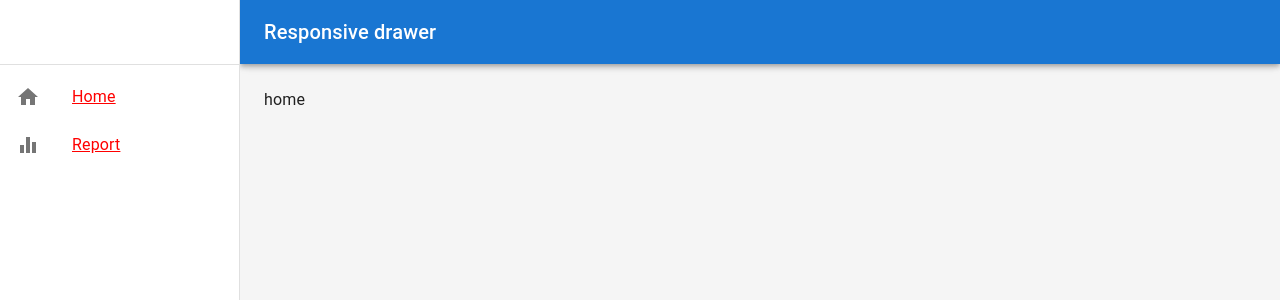
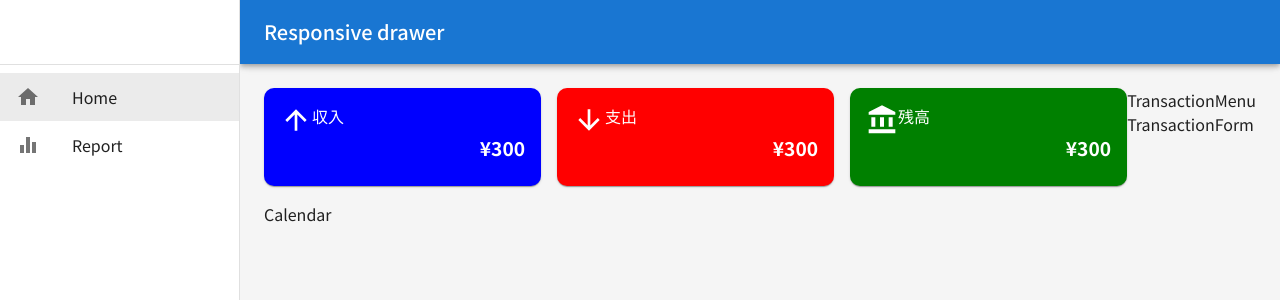
Before and after one commit to nishi240masa/account-book, a React (Create React App) app: page / in a window 1280 px wide. Shown: the top 300 px of the page. Built offline with nearby package versions, Linux system fonts and the light colour scheme.

Commit message:
Add new components and styles

```diff
--- a/public/index.html
+++ b/public/index.html
@@ -15,29 +15,17 @@
       user's mobile device or desktop. See https://developers.google.com/web/fundamentals/web-app-manifest/
     -->
     <link rel="manifest" href="%PUBLIC_URL%/manifest.json" />
-    <!--
-      Notice the use of %PUBLIC_URL% in the tags above.
-      It will be replaced with the URL of the `public` folder during the build.
-      Only files inside the `public` folder can be referenced from the HTML.
-
-      Unlike "/favicon.ico" or "favicon.ico", "%PUBLIC_URL%/favicon.ico" will
-      work correctly both with client-side routing and a non-root public URL.
-      Learn how to configure a non-root public URL by running `npm run build`.
-    -->
+    <link rel="preconnect" href="https://fonts.googleapis.com" />
+    <link rel="preconnect" href="https://fonts.gstatic.com" crossorigin />
+    <!-- NotoSansJPの適応 -->
+    <link
+      href="https://fonts.googleapis.com/css2?family=Noto+Sans+JP:wght@100..900&display=swap"
+      rel="stylesheet"
+    />
     <title>React App</title>
   </head>
   <body>
     <noscript>You need to enable JavaScript to run this app.</noscript>
     <div id="root"></div>
-    <!--
-      This HTML file is a template.
-      If you open it directly in the browser, you will see an empty page.
-
-      You can add webfonts, meta tags, or analytics to this file.
-      The build step will place the bundled scripts into the <body> tag.
-
-      To begin the development, run `npm start` or `yarn start`.
-      To create a production bundle, use `npm run build` or `yarn build`.
-    -->
   </body>
 </html>
--- a/src/App.tsx
+++ b/src/App.tsx
@@ -4,19 +4,29 @@
 import Home from "./pages/Home";
 import Report from "./pages/Report";
 import NoMatch from "./pages/NoMatch";
-import AppLyout from './components/layout/AppLyout';
+import AppLyout from "./components/layout/AppLyout";
+import { theme } from "./theme/theme";
+import { ThemeProvider } from "@emotion/react";
+import { CssBaseline } from "@mui/material";
 
 function App() {
   return (
+    // ThemeProviderでテーマを適用
+    // MUIのやつじゃなくてemotionのやつ
+    // import { ThemeProvider } from "@emotion/react";
+    <ThemeProvider theme={theme}>
+      {/* 既存のCSSの設定を消す */}
+      <CssBaseline />
       <Router>
         <Routes>
-        <Route path="/" element={<AppLyout/>}>
+          <Route path="/" element={<AppLyout />}>
             <Route index element={<Home />} />
             <Route path="/report" element={<Report />} />
             <Route path="*" element={<NoMatch />} />
           </Route>
         </Routes>
       </Router>
+    </ThemeProvider>
   );
 }
 
--- /dev/null
+++ b/src/components/Calendar.tsx
@@ -0,0 +1,9 @@
+import React from 'react'
+
+const Calendar = () => {
+  return (
+    <div>Calendar</div>
+  )
+}
+
+export default Calendar
--- /dev/null
+++ b/src/components/MonthlySummary.tsx
@@ -0,0 +1,109 @@
+import { Card, CardContent, Grid, Stack, Typography } from "@mui/material";
+import React from "react";
+import ArrowUpwardIcon from "@mui/icons-material/ArrowUpward";
+import ArrowDownwardIcon from "@mui/icons-material/ArrowDownward";
+import AccountBalanceIcon from "@mui/icons-material/AccountBalance";
+
+const MonthlySummary = () => {
+  return (
+    <Grid container spacing={{ xs: 1, sm: 2 }} mb={2}>
+      {/* 収入 */}
+      <Grid item xs={4} display={"flex"} flexDirection={"column"}>
+        <Card
+          sx={{
+            bgcolor: "blue",
+            color: "white",
+            borderRadius: "10px",
+            flexGrow: 1,
+          }}
+        >
+          {/* padding:1は 8px,2は16px*/}
+          {/* xs:0px以上,sm:600px以上,md:900px以上 */}
+          <CardContent sx={{ padding: { xs: 1, sm: 2 } }}>
+            <Stack direction={"row"}>
+              {/* icon */}
+              <ArrowUpwardIcon sx={{ fontSize: "2rem" }} />
+              <Typography>収入</Typography>
+            </Stack>
+            <Typography
+              textAlign={"right"}
+              variant="h5"
+              fontWeight={"fontWeightBold"}
+              sx={{
+                wordBreak: "break-word",
+                // xs:0px以上,sm:600px以上,md:900px以上
+                fontSize: { xs: ".8rem", sm: "1rem", md: "1.2rem" },
+              }}
+            >
+              ¥300
+            </Typography>
+          </CardContent>
+        </Card>
+      </Grid>
+      {/* 支出*/}
+      <Grid item xs={4} display={"flex"} flexDirection={"column"}>
+        <Card
+          sx={{
+            bgcolor: "red",
+            color: "white",
+            borderRadius: "10px",
+            flexGrow: 1,
+          }}
+        >
+          {/* padding:1は 8px,2は16px*/}
+          <CardContent sx={{ padding: { xs: 1, sm: 2 } }}>
+            <Stack direction={"row"}>
+              {/* icon */}
+              <ArrowDownwardIcon sx={{ fontSize: "2rem" }} />
+              <Typography>支出</Typography>
+            </Stack>
+            <Typography
+              textAlign={"right"}
+              variant="h5"
+              fontWeight={"fontWeightBold"}
+              sx={{
+                wordBreak: "break-word",
+                fontSize: { xs: ".8rem", sm: "1rem", md: "1.2rem" },
+              }}
+            >
+              ¥300
+            </Typography>
+          </CardContent>
+        </Card>
+      </Grid>
+      {/* 残高 */}
+      <Grid item xs={4} display={"flex"} flexDirection={"column"}>
+        <Card
+          sx={{
+            bgcolor: "green",
+            color: "white",
+            borderRadius: "10px",
+            flexGrow: 1,
+          }}
+        >
+          {/* padding:1は 8px,2は16px*/}
+          <CardContent sx={{ padding: { xs: 1, sm: 2 } }}>
+            <Stack direction={"row"}>
+              {/* icon */}
+              <AccountBalanceIcon sx={{ fontSize: "2rem" }} />
+              <Typography>残高</Typography>
+            </Stack>
+            <Typography
+              textAlign={"right"}
+              variant="h5"
+              fontWeight={"fontWeightBold"}
+              sx={{
+                wordBreak: "break-word",
+                fontSize: { xs: ".8rem", sm: "1rem", md: "1.2rem" },
+              }}
+            >
+              ¥300
+            </Typography>
+          </CardContent>
+        </Card>
+      </Grid>
+    </Grid>
+  );
+};
+
+export default MonthlySummary;
--- /dev/null
+++ b/src/components/TransactionForm.tsx
@@ -0,0 +1,9 @@
+import React from 'react'
+
+const TransactionForm = () => {
+  return (
+    <div>TransactionForm</div>
+  )
+}
+
+export default TransactionForm
--- /dev/null
+++ b/src/components/TransactionMenu.tsx
@@ -0,0 +1,9 @@
+import React from 'react'
+
+const TransactionMenu = () => {
+  return (
+    <div>TransactionMenu</div>
+  )
+}
+
+export default TransactionMenu
--- a/src/components/common/SideBar.tsx
+++ b/src/components/common/SideBar.tsx
@@ -30,48 +30,69 @@
 //   handleDrawerTransitionEnd: () => void;
 //   handleDrawerClose: () => void;
 // };
-
+// サイドバーに表示するItemの型定義
 interface menuItem {
   text: string;
   path: string;
   icon: React.ComponentType;
 }
 
+// サイドバーのコンポーネント
 const SideBar = ({
   drawerWidth,
   mobileOpen,
   handleDrawerTransitionEnd,
   handleDrawerClose,
 }: SidebarProps) => {
+  // メニューのリストを配列で定義
+  // 型は上で定義したmenuItem
   const MenuItems: menuItem[] = [
+    // text: メニューの表示名、path: リンク先、icon: アイコン
     { text: "Home", path: "/", icon: HomeIcon },
     { text: "Report", path: "/report", icon: EqualizerIcon },
   ];
 
-  // リンクのスタイル
+  // 基準のリンクのスタイル
   const baseLinkStyle: CSSProperties = {
-    textDecoration: "none",
+    textDecoration: "none", //下線を消す
     color: "inherit", //親要素の色を継承
-    display: "block",
+    display: "block", //表示させるためblock
   };
 
   // アクティブなリンクのスタイル
   const activeLinkStyle: CSSProperties = {
-    backgroundColor: "rgba(0,0,0,0.08)",
+    backgroundColor: "rgba(0,0,0,0.08)", //背景を透過
   };
-  //   サイドバーの中身
+  //サイドバーの中身
   const drawer = (
     <div>
       <Toolbar />
       <Divider />
       <List>
+        {/*上で定義したMenuItemsをmapメゾットで1回ずつ呼び出す*/}
+        {/* itemは配列の要素,indexは配列の順番 */}
         {MenuItems.map((item, index) => (
-          // react-router-domのLinkを使ってリンクを貼る
+          // react-router-domのNavLinkを使ってリンクを貼る
           <NavLink
+            key={item.text} //keyは一意の値（ユニークな値）を指定する必要がある
             to={item.path}
+            // リンクのスタイルを設定
+            // isActiveはリンクが選択されたかどうかの状態=true
             style={({ isActive }) => {
-              console.log(isActive, item.text, isActive);
-              return { color: "red" };
+              console.log("選択された値は", item.text, isActive);
+              // styleプロパティはcssの要素を返す必要がある
+              // inline styleの書き方はオブジェクトで書く
+              return {
+                // スプレット構文でオブジェクト内を全展開してるため
+                //下と同じ意味になる
+                // textDecoration: "none",
+                // color: "inherit",
+                // display: "block",
+                ...baseLinkStyle,
+                // isActiveがtrueの場合はactiveLinkStyleを追加
+                // falseの場合は何も追加しない
+                ...(isActive ? activeLinkStyle : {}),
+              };
             }}
           >
             <ListItem key={index} disablePadding>
--- a/src/pages/Home.tsx
+++ b/src/pages/Home.tsx
@@ -1,7 +1,26 @@
+import { Box } from "@mui/material";
 import React from "react";
+import MonthlySummary from "../components/MonthlySummary";
+import Calendar from "../components/Calendar";
+import TransactionMenu from "../components/TransactionMenu";
+import TransactionForm from "../components/TransactionForm";
+import { pink } from "@mui/material/colors";
 
 const Home = () => {
-  return <div>home</div>;
+  return (
+    <Box sx={{ display: "flex" }}>
+      {/* 左側に表示するコンテンツ */}
+      <Box sx={{ flexGrow: 1 }}>
+        <MonthlySummary />
+        <Calendar />
+      </Box>
+      {/* 右側に表示するコンテンツ */}
+      <Box>
+        <TransactionMenu />
+        <TransactionForm />
+      </Box>
+    </Box>
+  );
 };
 
 export default Home;
--- /dev/null
+++ b/src/theme/theme.ts
@@ -0,0 +1,13 @@
+import { createTheme } from "@mui/material";
+
+// MUIが提供している
+export const theme = createTheme({
+    typography:{
+        fontFamily: 'Noto Sans JP, Roboto, "Helvetica Neue", Arial, sans-serif',
+
+        // fontの設定
+        fontWeightRegular: 400,
+        fontWeightMedium: 500,
+        fontWeightBold: 700,
+    },
+});
```
Lines whose indentation alone changed are shown as unchanged.
